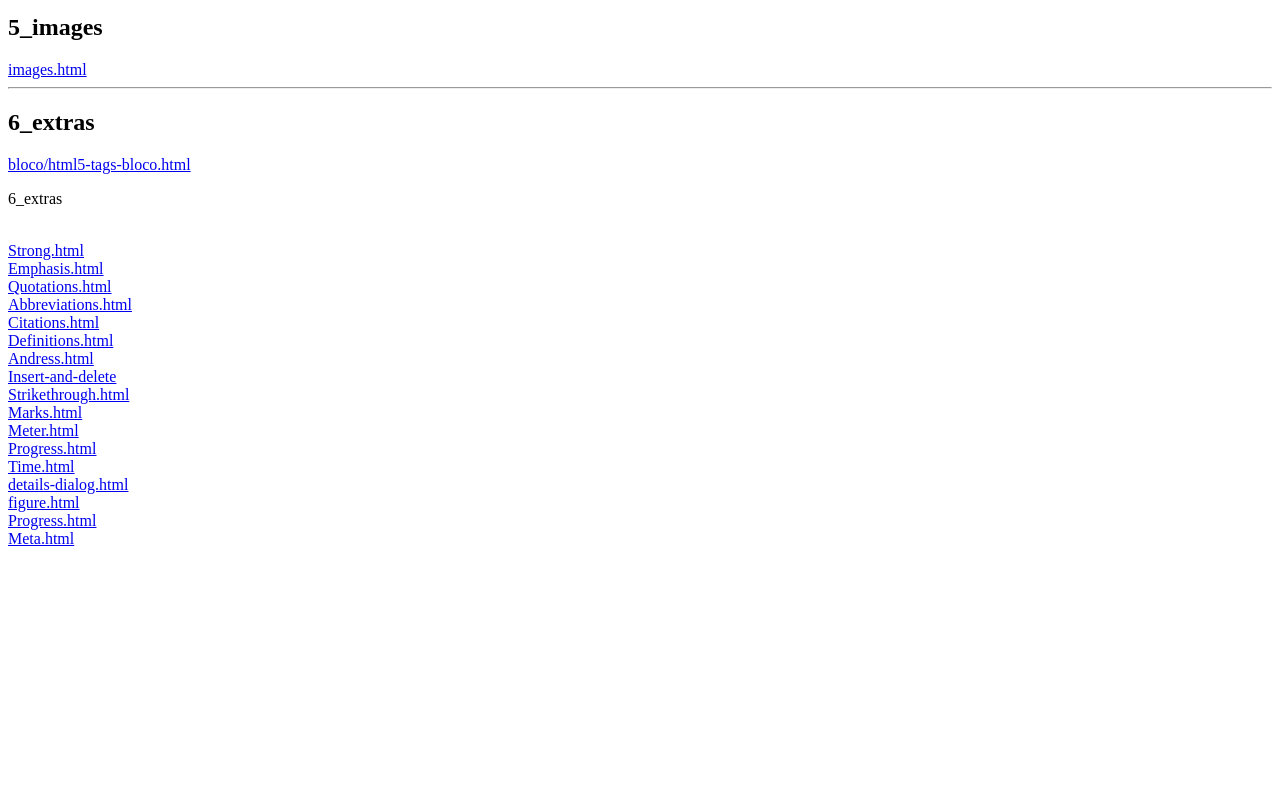
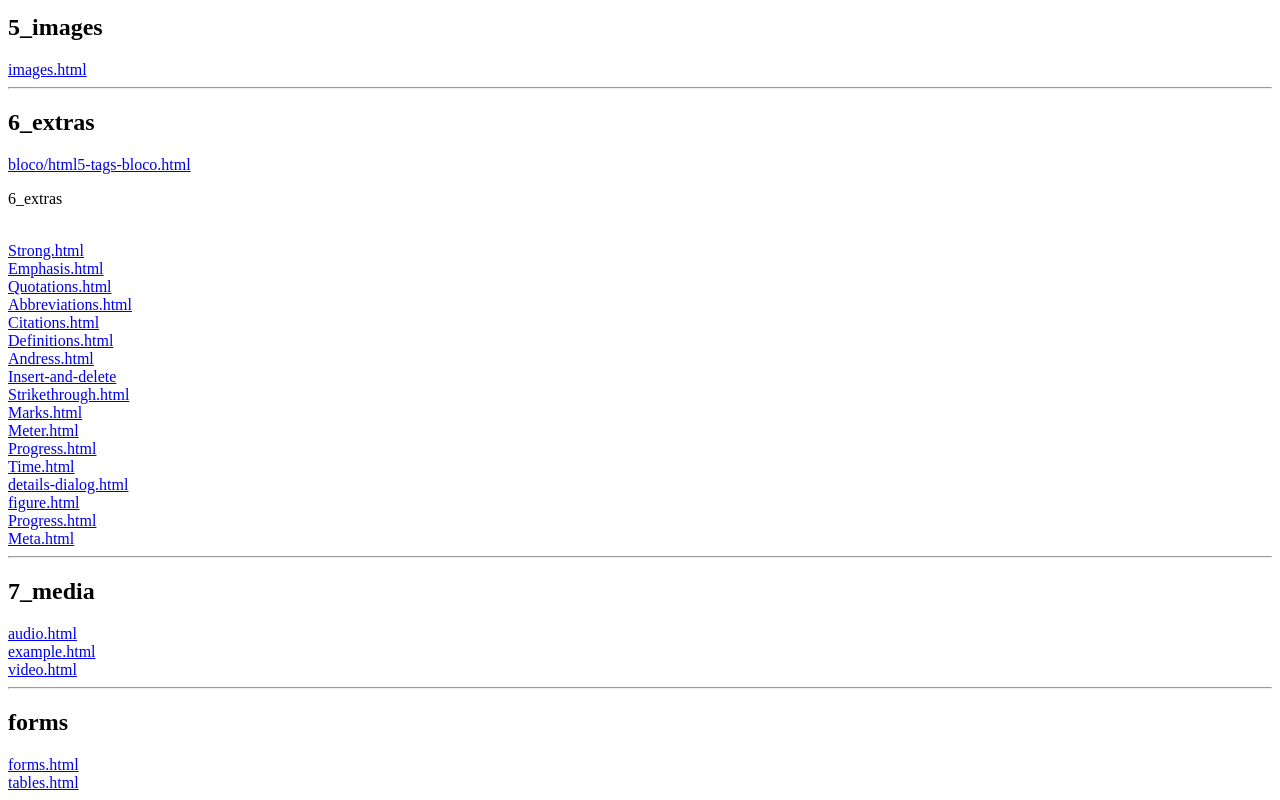
Before and after one commit to jhonnatha1/flag-html, a plain HTML site: page caminhos.html in a window 1280 px wide. Shown: the part 390-1190 px from the top of the page. Before the commit the page ends 946 px from the top, so only its background shows below. Drawn offline with Linux system fonts and the light colour scheme.

Commit message:
Atualizar o caminhos.html

```diff
--- a/caminhos.html
+++ b/caminhos.html
@@ -42,6 +42,17 @@
     <a href="6_extras/12_progress.html"> Progress.html</a><br>
     <a href="6_extras/12_meta.html"> Meta.html</a><br>
 
+  <hr>
+  <h2> 7_media</h2>
+  <a href="7_media/audio.html">audio.html</a><br>
+  <a href="7_media/example.html">example.html</a><br>
+  <a href="7_media/video.html">video.html</a><br>
+
+  <hr>
+  <h2>forms</h2>
+  <a href="forms.html"> forms.html</a><br>
+  <a href="tables.html"> tables.html</a>
+
 
 
 </body>
```
